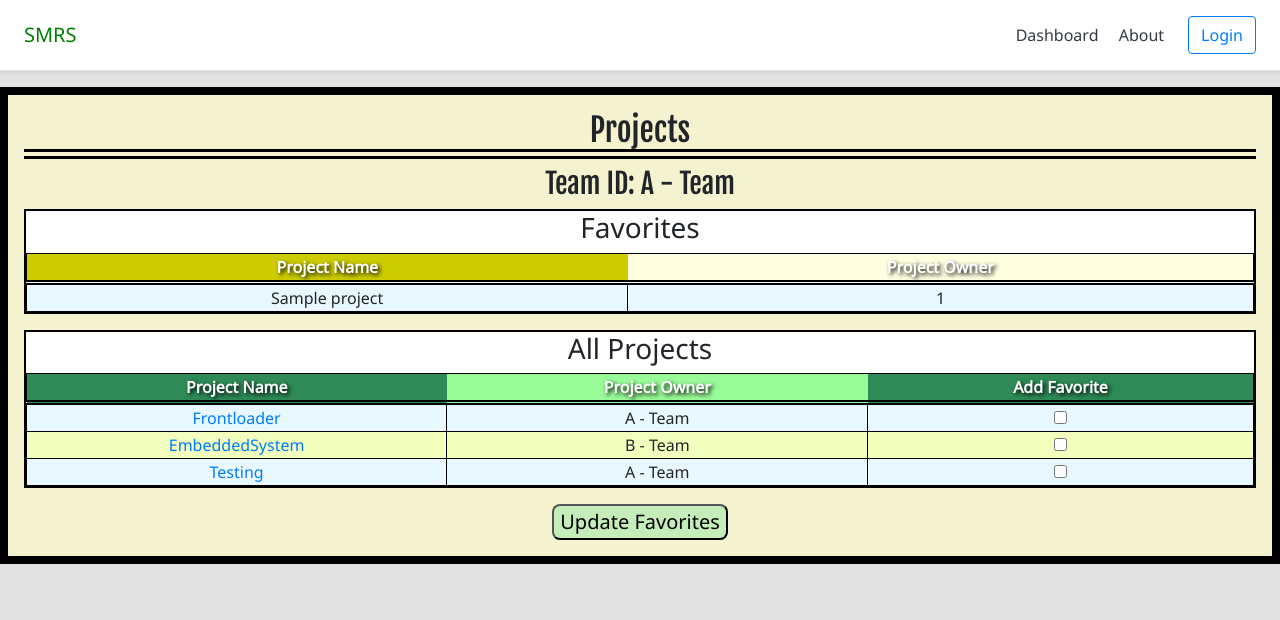
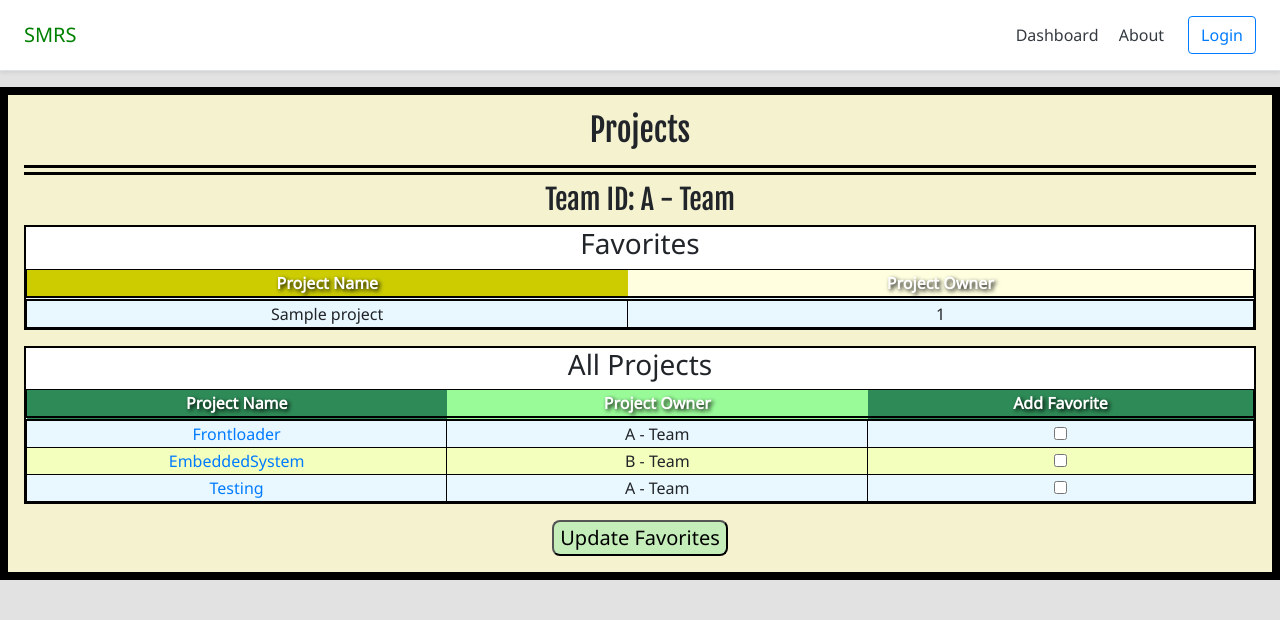
Before and after one commit to jwmeidinger/SMRS, a Django app: template SMRS/dashboard/templates/dashboard/projects.html in a window 1280 px wide. Shown: the top 620 px of the page. Run offline with Django 3.2, Linux system fonts and the light colour scheme; data comes from the database, SQL or seed files in the repository; tables that the repository leaves empty hold one stand-in row (values such as "Sample post"); the template is opened without the code that fills it: values that come from a table or form of the project are taken from there, most other values are stand-ins (such as "Sample title", 1, 10 or a date in 2020); some libraries are stand-ins or nearby versions.

Commit message:
dashboard css tweaking

```diff
--- a/SMRS/dashboard/static/css/dashboard.css
+++ b/SMRS/dashboard/static/css/dashboard.css
@@ -22,6 +22,7 @@
   text-align: center;
   width:30%;
   background-color: #fff8dc ;
+  padding: .5em;
 
 }
 
--- a/SMRS/dashboard/static/css/master.css
+++ b/SMRS/dashboard/static/css/master.css
@@ -96,4 +96,5 @@ header nav a{
   text-align: center;
   font-size: 2em;
   border-bottom: 10px double black;
+  padding-bottom: .5em;
 }
--- a/SMRS/dashboard/static/css/projects.css
+++ b/SMRS/dashboard/static/css/projects.css
@@ -16,7 +16,7 @@ body{
   font-family: 'Noto Sans', sans-serif;
 }
 
-h2, #teamId{
+h2, #subTitle{
   font-family: 'Fjalla One', sans-serif;
 }
 
--- a/SMRS/dashboard/templates/dashboard/projects.html
+++ b/SMRS/dashboard/templates/dashboard/projects.html
@@ -17,7 +17,7 @@
 
           <h2 id="title">Projects</h2>
           <!-- For this version we're assuming that one person is on one team. In udpates this needs to be changed -->
-          <h3 id="teamId">Team ID: {{team}}</h3>
+          <h3 id="subTitle">Team ID: {{team}}</h3>
 
       <!-- Favorite Items would Ideally appear at the top -->
           <div class="projectList ">
```
